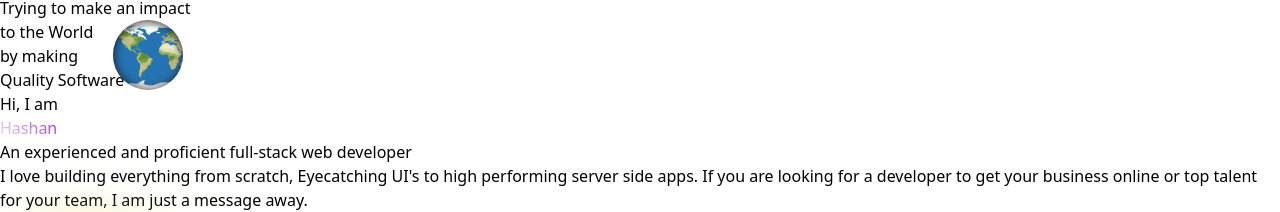
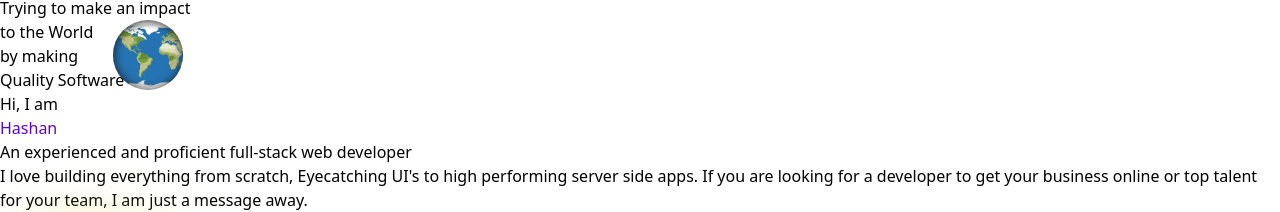
Before and after one commit to hmalindu1/portfolio_site, a React (Vite) app: page / in a window 1280 px wide. Shown: the part 280-492 px from the top of the page. Built offline with nearby package versions, Linux system fonts and the light colour scheme.

Commit message:
Update Hero.jsx
Gradient changed

```diff
--- a/src/components/Hero.jsx
+++ b/src/components/Hero.jsx
@@ -38,7 +38,7 @@ const Hero = () => (
         <div className="flex items-center">
           <h1 className="flex-1 font-poppins font-normal ss:text-[20px] text-dimWhite">
             Hi, I am <br className="sm:block hidden" />{" "}
-            <span className="font-thirsty font-medium text-gradient ss:text-[70px] leading-[90px]">
+            <span className="font-thirsty font-medium websmith-gradient ss:text-[70px] leading-[90px]">
               Hashan
             </span>{" "}
             <br className="sm:block hidden" />
```
